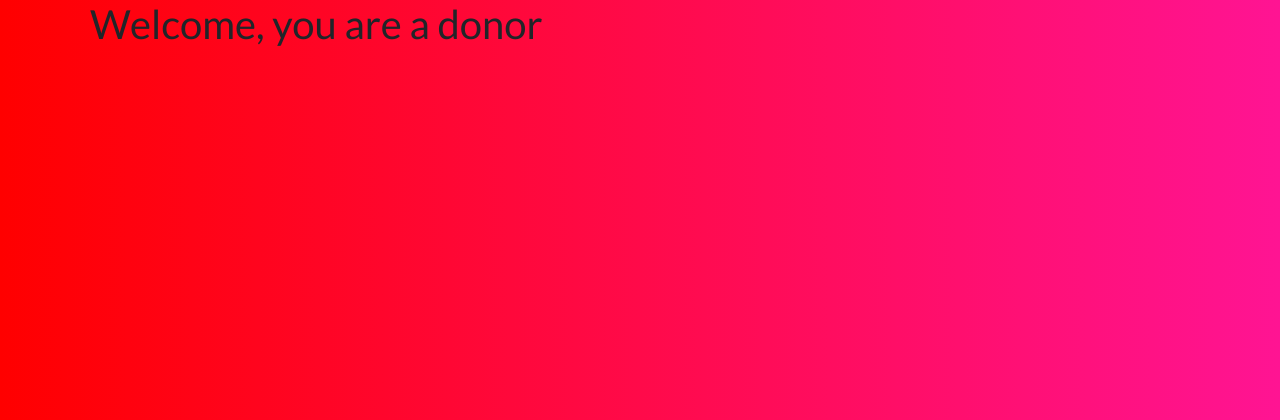
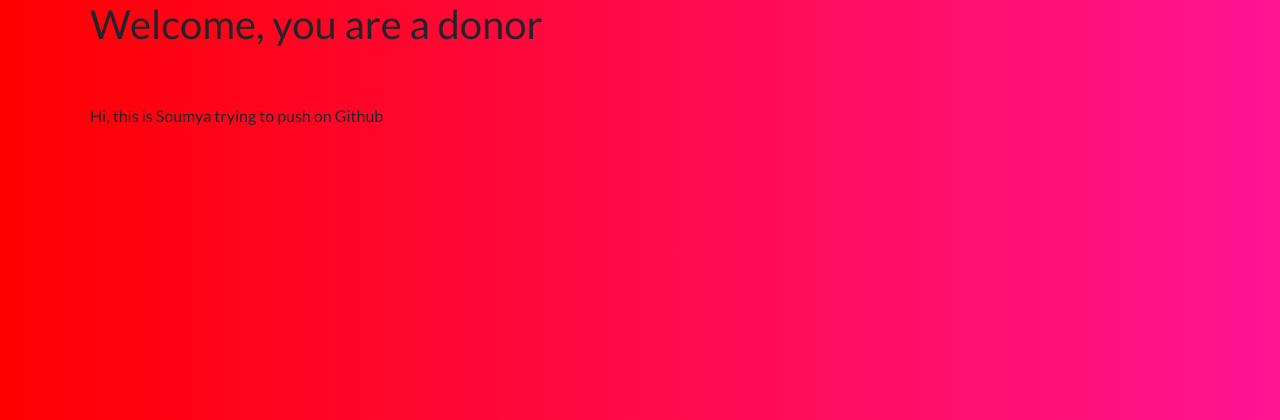
Before and after one commit to SoumyaKoppaka/boond, a Django app: page /donor/ in a window 1280 px wide. Shown: the top 420 px of the page. Run offline with Django 3.2, Linux system fonts and the light colour scheme; some libraries are stand-ins or nearby versions.

Commit message:
Changed base.html

```diff
--- a/templates/base.html
+++ b/templates/base.html
@@ -35,6 +35,9 @@
     {% if user.is_authenticated %}
         <a class="btn btn-primary" href="{% url 'logout' %}">Logout</a>
     {% endif %}
+
+    <p>Hi, this is Soumya trying to push on Github</p>
+
 </div>
 </body>
 </html>
```
